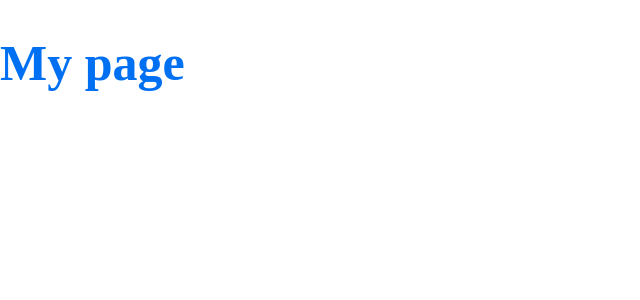
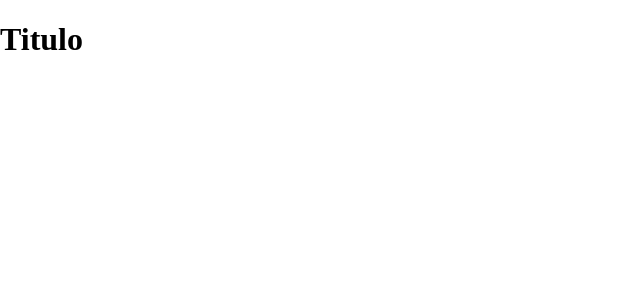
Before and after one commit to leorejwan/coronaquiz, a Next.js app: page / in a window 1280 px wide. Shown: the top 300 px of the page, without its empty margins (0-640 px from the left). Built offline with nearby package versions, Linux system fonts and the light colour scheme.

Commit message:
Uma tag que não é HTML clássico, o Reacg vai procurar por uma função/variavel. (Ta errado)

```diff
--- a/pages/index.js
+++ b/pages/index.js
@@ -1,9 +1,13 @@
 import styled from 'styled-components'
 
-const Title = styled.h1`
-  font-size: 50px;
-  color: ${({ theme }) => theme.colors.primary};
-`
+// const Title = styled.h1`
+//   font-size: 50px;
+//   color: ${({ theme }) => theme.colors.primary};
+// `
+
+function Title() {
+  return <h1>Titulo</h1>
+}
 
 export default function Home() {
   return <Title>My page</Title>
```
